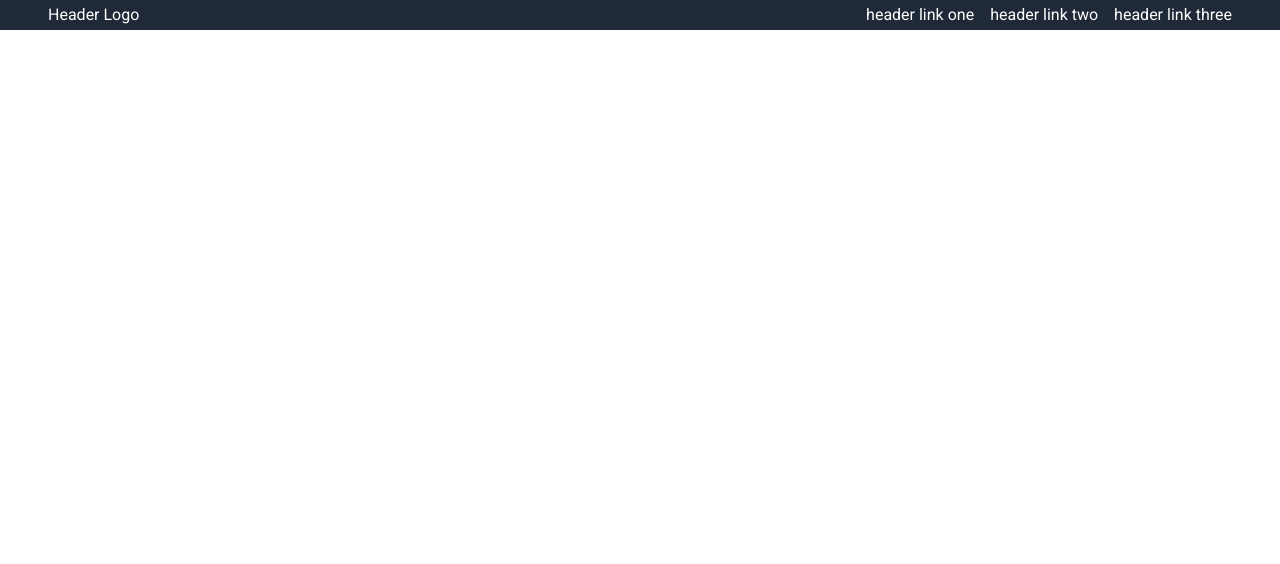
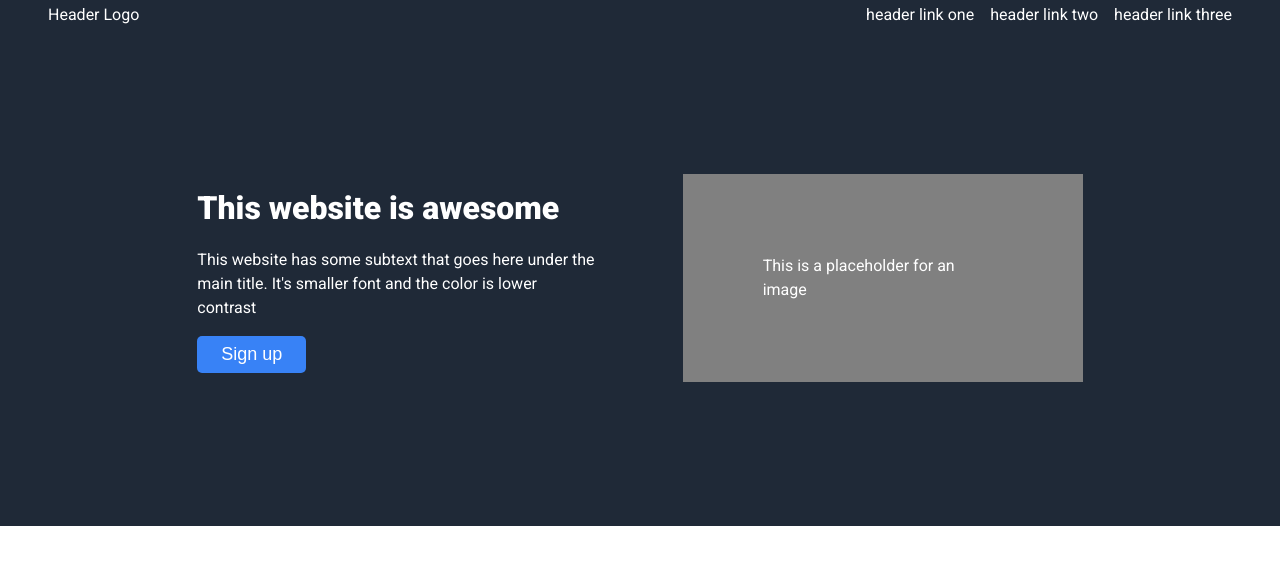
Before and after one commit to educanales/landing-page, a plain HTML site: page index.html in a window 1280 px wide. Drawn offline with Linux system fonts and the light colour scheme.

Commit message:
Add hero styles

```diff
--- a/index.html
+++ b/index.html
@@ -18,6 +18,19 @@
       </ul>
     </nav>
   </header>
+  <div class="hero-container">
+    <div class="text-container container">
+      <h1>This website is awesome</h1>
+      <p>
+        This website has some subtext that goes here under the main title.
+        It's smaller font and the color is lower contrast
+      </p>
+      <button>Sign up</button>
+    </div>
+    <div class="image-container container">
+      <p>This is a placeholder for an image</p>
+    </div>
+  </div>
 
 </body>
 </html>
--- a/styles/styles.css
+++ b/styles/styles.css
@@ -38,3 +38,42 @@ a {
 .header-logo {
   margin-right: auto;
 }
+
+.hero-container {
+  display: flex;
+  /* flex-wrap: wrap; */
+  color: white;
+  background-color: #1f2937;
+  padding: 9rem;
+  gap: 2rem;
+  justify-content: space-evenly;
+  align-items: center;
+}
+
+.container {
+  max-width: 400px;
+  display: flex;
+}
+
+.text-container {
+  flex-direction: column;
+  gap: 1rem;
+  align-items: flex-start;
+}
+
+.image-container {
+  background-color: gray;
+  padding: 5rem;
+  align-items: center;
+  justify-content: center;
+}
+
+button {
+  background-color: #3882f6;
+  color: white;
+  font-size: 18px;
+  border: none;
+  border-radius: 5px;
+  padding: 0.5rem 1.5rem;
+  flex-grow: 0;
+}
```
